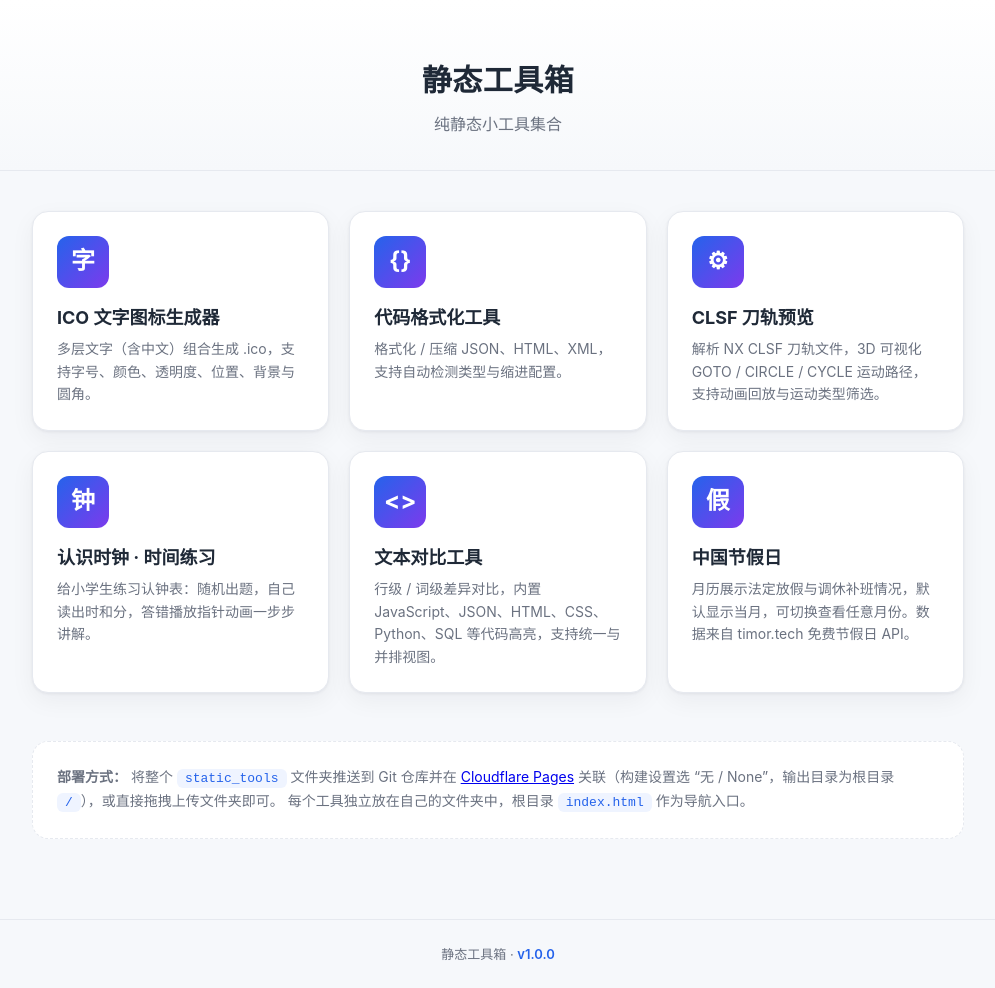
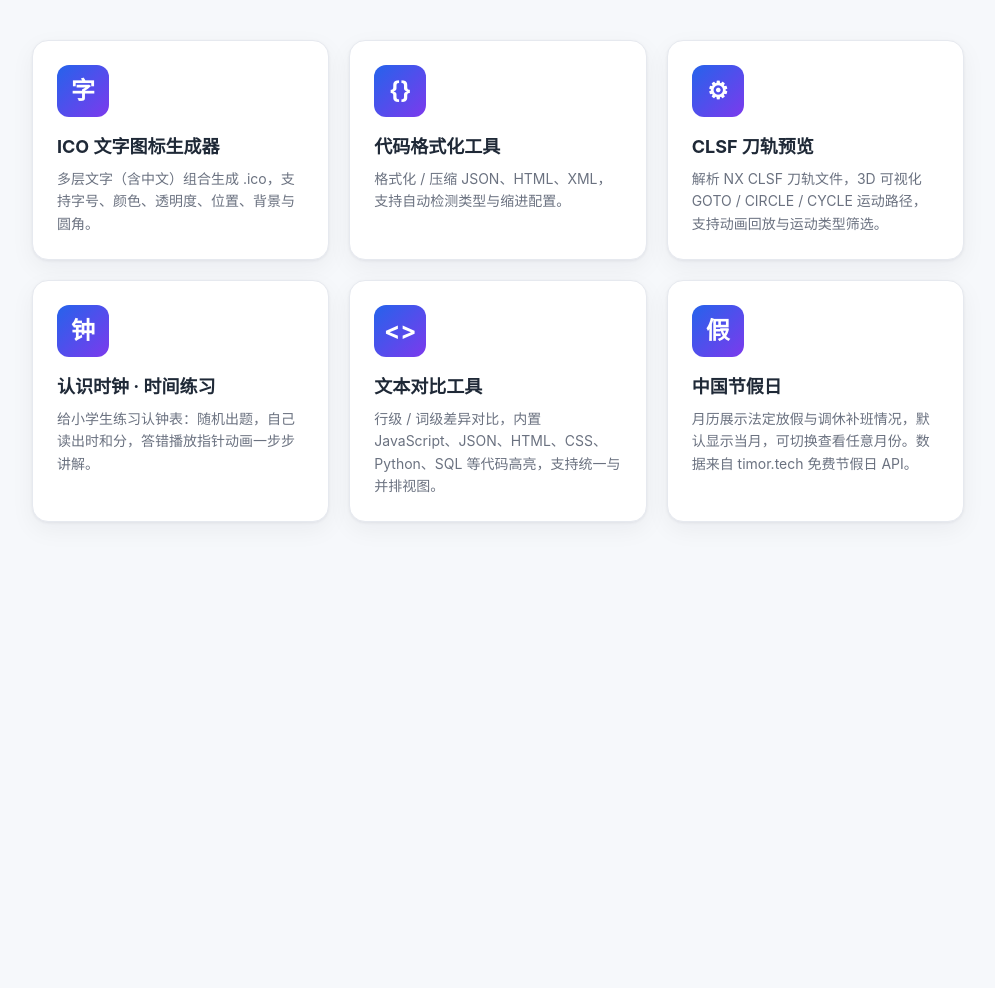
Before and after one commit to hao1032/static_tools, a plain HTML site: page index.html in a window 1280 px wide. Shown: the whole page, without its empty margins (142-1137 px from the left). After the commit the page ends 800 px from the top, so only its background shows below. Drawn offline with Linux system fonts and the light colour scheme.

Commit message:
chore: 精简站点外壳与文档，站名统一为 Static Tools
- index.html: 移除 header（标题/副标题）、.deploy 部署说明区块与 footer；
  <title> 及页面文案中的「静态工具箱」改为 Static Tools
- README.md: 移除「静态工具箱 · Static Tools」标题与「部署到 Cloudflare Pages」整节
- formatter/app.js: JSON 示例里的 "静态工具箱" 改为 "Static Tools"

```diff
--- a/formatter/app.js
+++ b/formatter/app.js
@@ -400,11 +400,11 @@
   var SAMPLES = [
     {
       label: "JSON 示例",
-      code: '{"name":"静态工具箱","tools":[{"id":1,"title":"ICO生成器"},{"id":2,"title":"格式化工具"}],"ok":true,"count":2}'
+      code: '{"name":"Static Tools","tools":[{"id":1,"title":"ICO生成器"},{"id":2,"title":"格式化工具"}],"ok":true,"count":2}'
     },
     {
       label: "JSON 复杂",
-      code: '{"app":{"name":"静态工具箱","version":"1.0.0","author":{"name":"hao","email":"hao@example.com","links":["github.com/hao1032"]},"features":{"formatter":true,"ico":true},"tools":[{"id":1,"title":"ICO生成器","layers":[{"text":"字","fontSize":150,"color":"#fff","opacity":1,"rotation":0},{"text":"NEW","fontSize":40,"color":"#f59e0b","opacity":1,"rotation":0}]},{"id":2,"title":"格式化工具","formats":["json","html","xml"],"options":{"indent":[2,4,"tab"],"mode":["format","minify"]}}],"stats":{"users":1280,"active":true,"tags":["tool","web"]}},"ok":true}'
+      code: '{"app":{"name":"Static Tools","version":"1.0.0","author":{"name":"hao","email":"hao@example.com","links":["github.com/hao1032"]},"features":{"formatter":true,"ico":true},"tools":[{"id":1,"title":"ICO生成器","layers":[{"text":"字","fontSize":150,"color":"#fff","opacity":1,"rotation":0},{"text":"NEW","fontSize":40,"color":"#f59e0b","opacity":1,"rotation":0}]},{"id":2,"title":"格式化工具","formats":["json","html","xml"],"options":{"indent":[2,4,"tab"],"mode":["format","minify"]}}],"stats":{"users":1280,"active":true,"tags":["tool","web"]}},"ok":true}'
     },
     {
       label: "HTML 示例",
--- a/index.html
+++ b/index.html
@@ -3,7 +3,7 @@
 <head>
   <meta charset="UTF-8" />
   <meta name="viewport" content="width=device-width, initial-scale=1.0" />
-  <title>静态工具箱 · Static Tools</title>
+  <title>Static Tools</title>
   <style>
     :root {
       --bg: #f6f8fb;
@@ -23,14 +23,6 @@
       color: var(--text);
       line-height: 1.6;
     }
-    header {
-      padding: 56px 24px 32px;
-      text-align: center;
-      background: linear-gradient(180deg, #ffffff 0%, var(--bg) 100%);
-      border-bottom: 1px solid var(--border);
-    }
-    header h1 { margin: 0 0 8px; font-size: 30px; letter-spacing: .5px; }
-    header p { margin: 0; color: var(--muted); }
     .wrap { max-width: 980px; margin: 0 auto; padding: 40px 24px 80px; }
     .grid {
       display: grid;
@@ -58,38 +50,9 @@
     }
     .tool h3 { margin: 0 0 6px; font-size: 18px; }
     .tool p { margin: 0; color: var(--muted); font-size: 14px; }
-    .deploy {
-      margin-top: 48px;
-      background: var(--card);
-      border: 1px dashed var(--border);
-      border-radius: 16px;
-      padding: 24px;
-      color: var(--muted);
-      font-size: 14px;
-    }
-    .deploy code {
-      background: var(--accent-soft);
-      color: var(--accent);
-      padding: 2px 8px;
-      border-radius: 6px;
-      font-size: 13px;
-    }
-    footer {
-      text-align: center;
-      padding: 24px;
-      color: var(--muted);
-      font-size: 13px;
-      border-top: 1px solid var(--border);
-    }
-    footer .version { color: var(--accent); font-weight: 600; }
   </style>
 </head>
 <body>
-  <header>
-    <h1>静态工具箱</h1>
-    <p>纯静态小工具集合</p>
-  </header>
-
   <main class="wrap">
     <section class="grid">
       <a class="tool" href="./icons-generator/">
@@ -131,17 +94,6 @@
       <!-- 新增工具：复制本卡片，在对应文件夹放一个 index.html 即可 -->
     </section>
 
-    <section class="deploy">
-      <strong>部署方式：</strong>
-      将整个 <code>static_tools</code> 文件夹推送到 Git 仓库并在
-      <a href="https://pages.cloudflare.com" target="_blank" rel="noreferrer">Cloudflare Pages</a>
-      关联（构建设置选 “无 / None”，输出目录为根目录 <code>/</code>），或直接拖拽上传文件夹即可。
-      每个工具独立放在自己的文件夹中，根目录 <code>index.html</code> 作为导航入口。
-    </section>
   </main>
-
-  <footer>
-    静态工具箱 · <span class="version">v1.0.0</span>
-  </footer>
 </body>
 </html>
```
Also changed, not shown: 1 other file.
